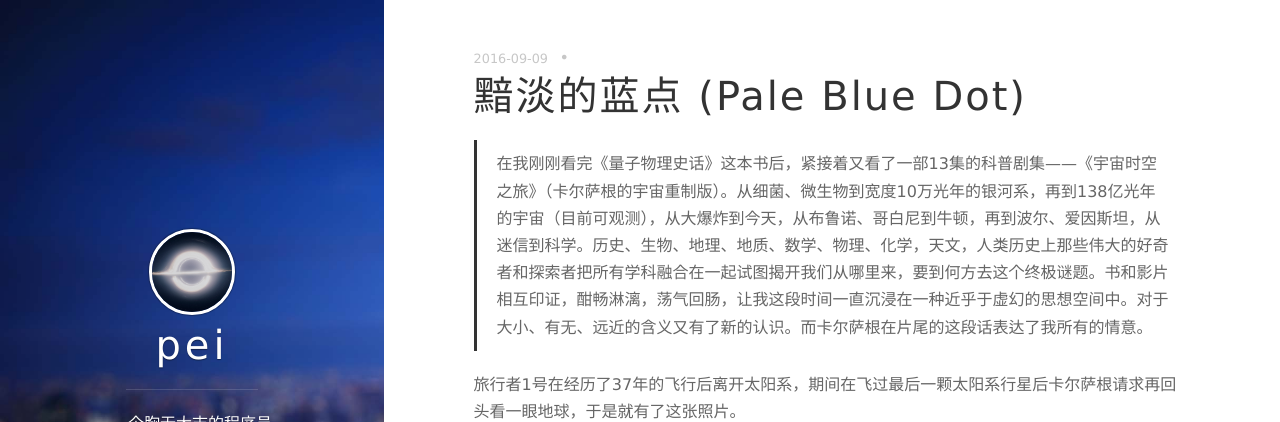
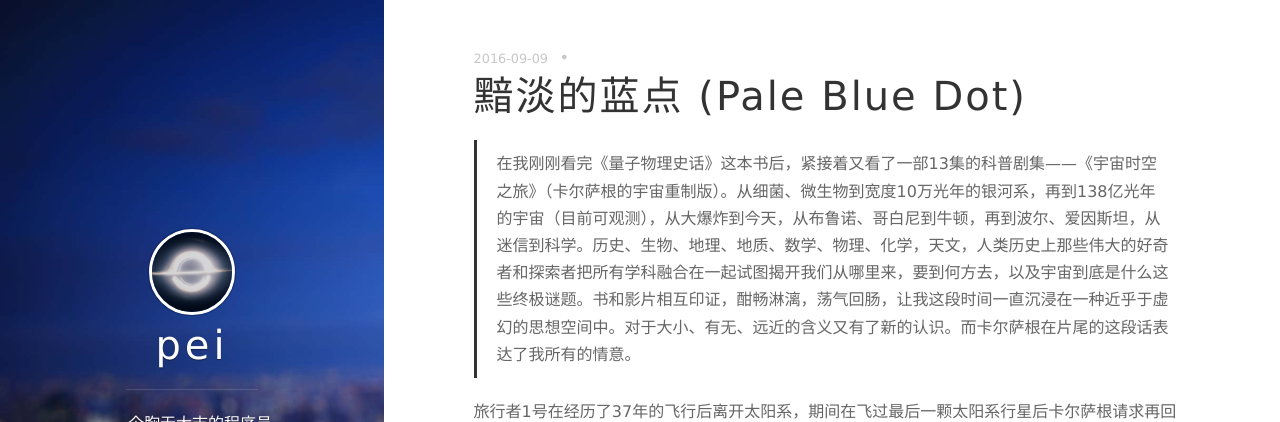
Before and after one commit to peiyucn/peiyucn.github.io, a Jekyll site: the page built from _posts/2016-09-09-pale-blue-dot.md, in a window 1280 px wide and 900 px high, cut to the strip 0-422 px from the top of the window. Built offline with Jekyll 4.4.1, drawn with Linux system fonts in a browser that asks for light colours; nearby versions of some CDN libraries; comment, search, counter and statistics services are not loaded.

Commit message:
update blog

```diff
--- a/_posts/2016-09-09-pale-blue-dot.md
+++ b/_posts/2016-09-09-pale-blue-dot.md
@@ -4,7 +4,7 @@
 date: 2016-09-09 22:31:00.000000000 +08:00
 ---
 
->    在我刚刚看完《量子物理史话》这本书后，紧接着又看了一部13集的科普剧集——《宇宙时空之旅》（卡尔萨根的宇宙重制版）。从细菌、微生物到宽度10万光年的银河系，再到138亿光年的宇宙（目前可观测），从大爆炸到今天，从布鲁诺、哥白尼到牛顿，再到波尔、爱因斯坦，从迷信到科学。历史、生物、地理、地质、数学、物理、化学，天文，人类历史上那些伟大的好奇者和探索者把所有学科融合在一起试图揭开我们从哪里来，要到何方去这个终极谜题。书和影片相互印证，酣畅淋漓，荡气回肠，让我这段时间一直沉浸在一种近乎于虚幻的思想空间中。对于大小、有无、远近的含义又有了新的认识。而卡尔萨根在片尾的这段话表达了我所有的情意。
+>    在我刚刚看完《量子物理史话》这本书后，紧接着又看了一部13集的科普剧集——《宇宙时空之旅》（卡尔萨根的宇宙重制版）。从细菌、微生物到宽度10万光年的银河系，再到138亿光年的宇宙（目前可观测），从大爆炸到今天，从布鲁诺、哥白尼到牛顿，再到波尔、爱因斯坦，从迷信到科学。历史、生物、地理、地质、数学、物理、化学，天文，人类历史上那些伟大的好奇者和探索者把所有学科融合在一起试图揭开我们从哪里来，要到何方去，以及宇宙到底是什么这些终极谜题。书和影片相互印证，酣畅淋漓，荡气回肠，让我这段时间一直沉浸在一种近乎于虚幻的思想空间中。对于大小、有无、远近的含义又有了新的认识。而卡尔萨根在片尾的这段话表达了我所有的情意。
 
 旅行者1号在经历了37年的飞行后离开太阳系，期间在飞过最后一颗太阳系行星后卡尔萨根请求再回头看一眼地球，于是就有了这张照片。
 
```
